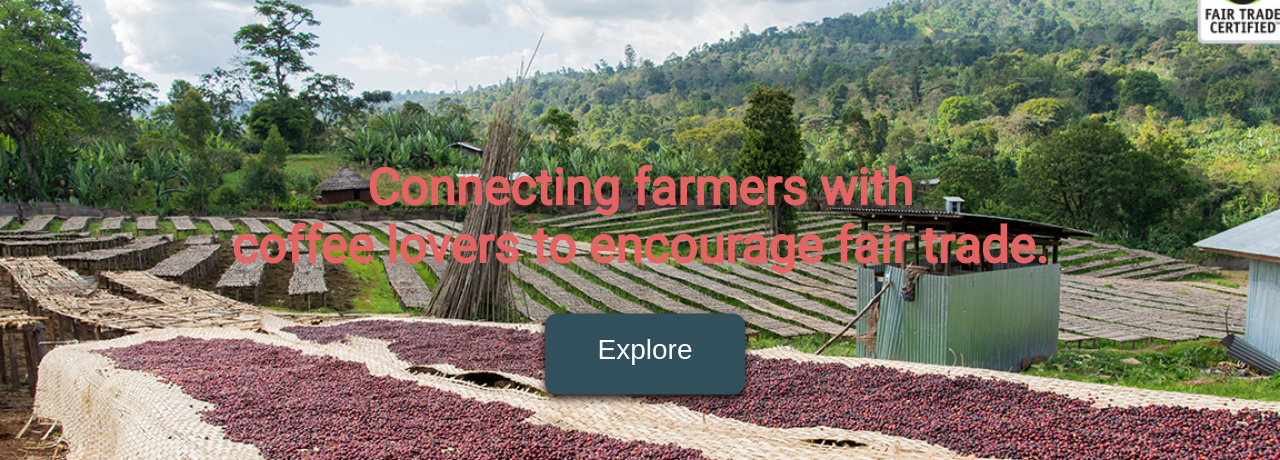
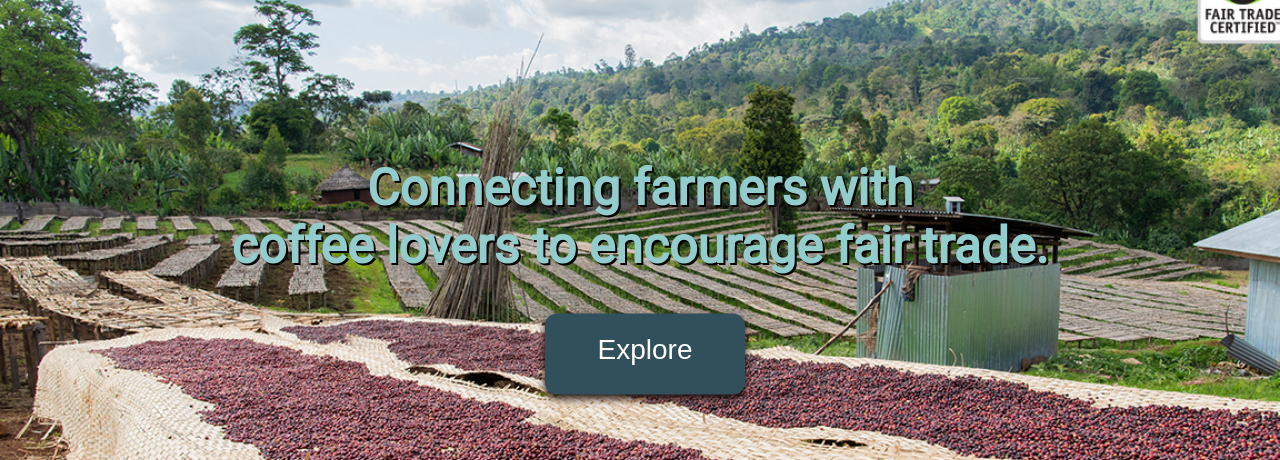
Before and after one commit to larrencanapi/Spill-The-Beans, a plain HTML site: page index.html in a window 1280 px wide. Shown: the part 131-591 px from the top of the page. Drawn offline with Linux system fonts and the light colour scheme.

Commit message:
changed main tagline colour

```diff
--- a/css/main.css
+++ b/css/main.css
@@ -41,7 +41,8 @@ li {
 h1 {
   text-align: center;
   font-size: 50px;
-  color: #e46363;
+  color: #93CCCC;
+  text-shadow: 2px 2px 0px #000000;
   padding-top: 20%;
   position: relative;
   font-family: 'Roboto';
```
Also changed, not shown: Pages/About.html (+1 -0 lines), Pages/Industries.html (+1 -0 lines).
